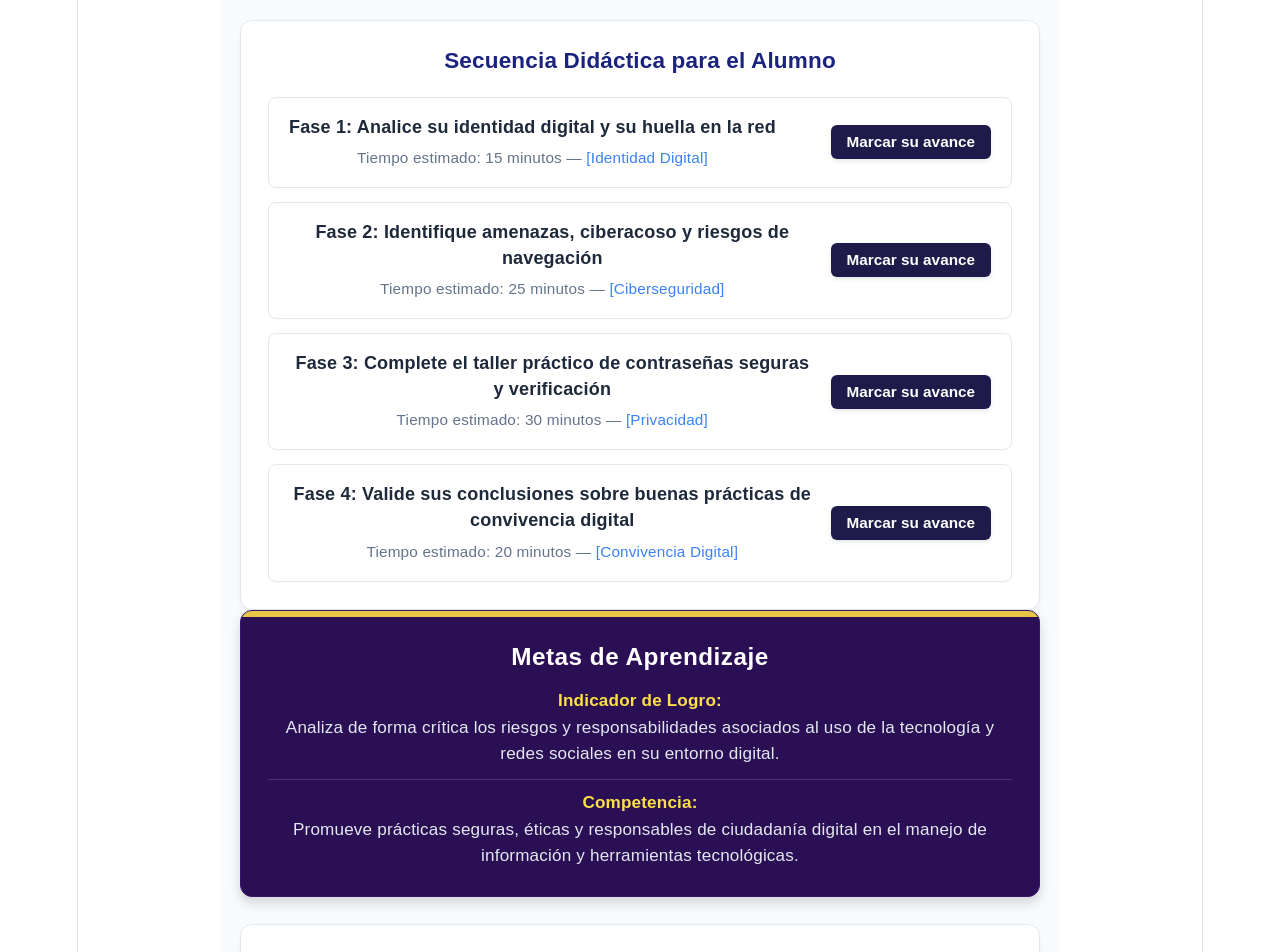
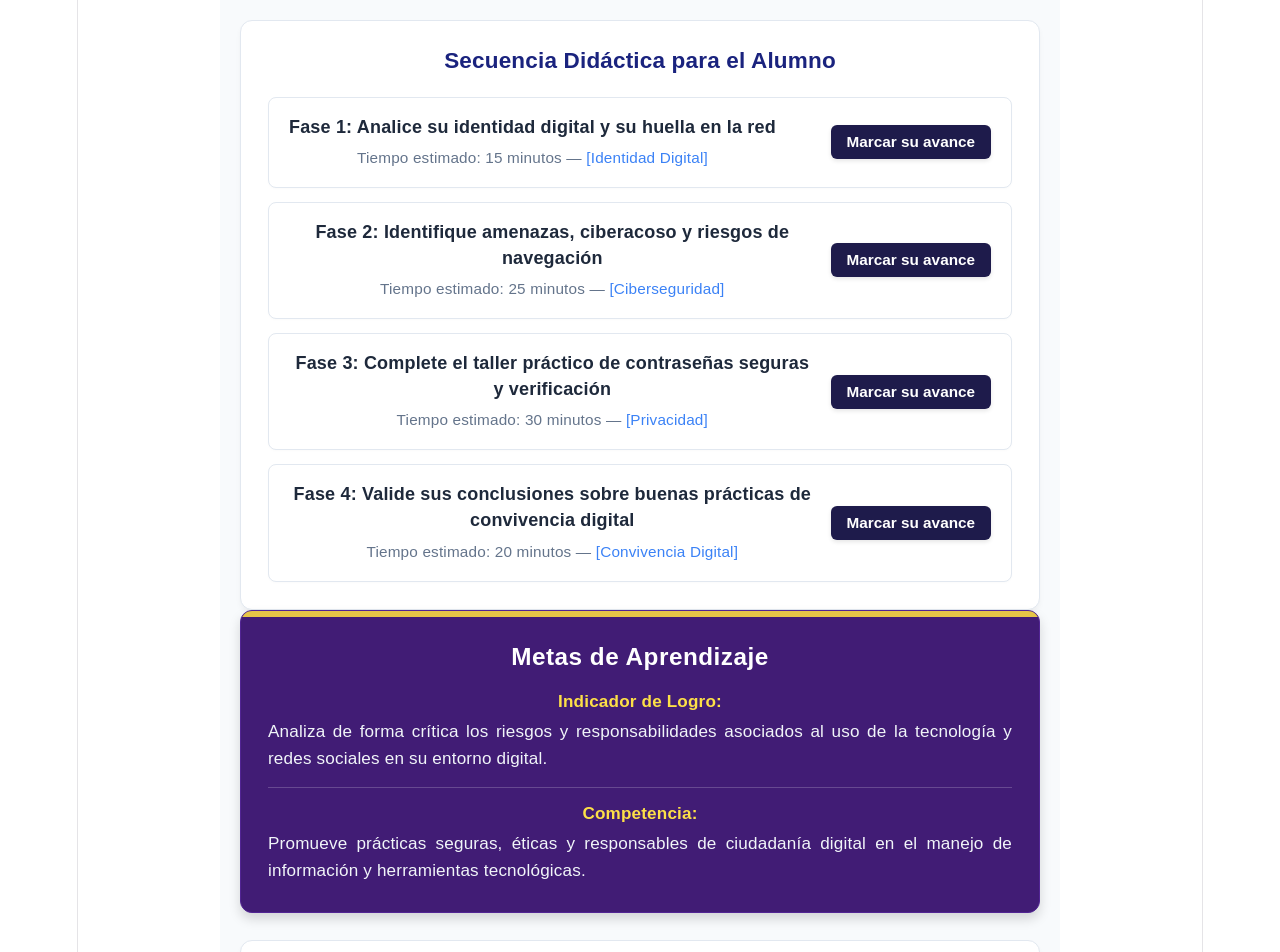
Before and after one commit to Delmygb/proyecto-web-landivar, a React (Vite) app: page / in a window 1280 px wide. Shown: the top 952 px of the page. Built offline with nearby package versions, Linux system fonts and the light colour scheme.

Commit message:
feat: ajustar tono morado, texto justificado y posicion superior de metas

```diff
--- a/src/App.jsx
+++ b/src/App.jsx
@@ -7,7 +7,7 @@ export default function App() {
     <div style={{ maxWidth: '800px', margin: '0 auto', padding: '20px', fontFamily: 'sans-serif', background: '#f8fafc', minHeight: '100vh' }}>
       <HeaderClase />
 
-      {/* Colocado literalmente al inicio */}
+      {/* Debe ir primero obligatoriamente */}
       <ObjetivosCard />
 
       <ListaActividades />
--- a/src/components/ObjetivosCard.jsx
+++ b/src/components/ObjetivosCard.jsx
@@ -6,12 +6,12 @@ export default function ObjetivosCard() {
       initial={{ opacity: 0, y: -10 }}
       animate={{ opacity: 1, y: 0 }}
       style={{
-        background: '#2b0f54', // Morado intenso
+        background: '#411c75', // Morado más claro y vivo
         borderRadius: '12px',
-        overflow: 'hidden', // Para que la línea superior respete los bordes redondeados
+        overflow: 'hidden',
         boxShadow: '0 6px 12px rgba(0,0,0,0.15)',
         marginBottom: '1.5rem',
-        border: '1px solid #3b146e'
+        border: '1px solid #522594'
       }}
     >
       {/* Línea superior decorativa en color amarillo mostaza / beige */}
@@ -24,25 +24,25 @@ export default function ObjetivosCard() {
           marginBottom: '1rem',
           fontSize: '1.35rem',
           fontWeight: '700',
-          textAlign: 'center',
+          textAlign: 'center', // Título centrado
           letterSpacing: '0.5px'
         }}>
           Metas de Aprendizaje
         </h3>
 
-        <div style={{ display: 'flex', flexDirection: 'column', gap: '12px', color: '#f8fafc', fontSize: '0.95rem', lineHeight: '1.5' }}>
+        <div style={{ display: 'flex', flexDirection: 'column', gap: '14px', color: '#f8fafc', fontSize: '0.95rem', lineHeight: '1.6' }}>
           <div>
-            <strong style={{ color: '#fde047', display: 'block', marginBottom: '2px' }}>Indicador de Logro:</strong>
-            <span style={{ color: '#e2e8f0' }}>
+            <strong style={{ color: '#fde047', display: 'block', marginBottom: '3px', textAlign: 'center' }}>Indicador de Logro:</strong>
+            <p style={{ textAlign: 'justify', margin: 0, color: '#f1f5f9' }}>
               Analiza de forma crítica los riesgos y responsabilidades asociados al uso de la tecnología y redes sociales en su entorno digital.
-            </span>
+            </p>
           </div>
 
-          <div style={{ borderTop: '1px solid rgba(255,255,255,0.15)', paddingTop: '10px' }}>
-            <strong style={{ color: '#fde047', display: 'block', marginBottom: '2px' }}>Competencia:</strong>
-            <span style={{ color: '#e2e8f0' }}>
+          <div style={{ borderTop: '1px solid rgba(255,255,255,0.2)', paddingTop: '12px' }}>
+            <strong style={{ color: '#fde047', display: 'block', marginBottom: '3px', textAlign: 'center' }}>Competencia:</strong>
+            <p style={{ textAlign: 'justify', margin: 0, color: '#f1f5f9' }}>
               Promueve prácticas seguras, éticas y responsables de ciudadanía digital en el manejo de información y herramientas tecnológicas.
-            </span>
+            </p>
           </div>
         </div>
       </div>
```
